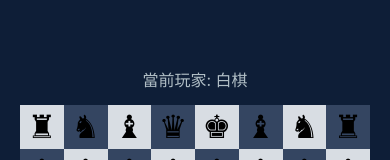
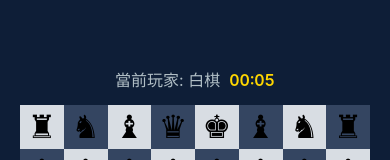
Before and after one commit to frog1014/chess, a React Native app: screen / in a window 390 px wide. Shown: the part 381-541 px from the top of the page. Built offline with nearby package versions, Linux system fonts and the light colour scheme.

Commit message:
feat: pvc is ready

```diff
--- a/src/hooks/usePvC.ts
+++ b/src/hooks/usePvC.ts
@@ -19,21 +19,25 @@ export function usePvC({
   useEffect(() => { onAIMoveRef.current = onAIMove; }, [onAIMove]);
 
   useEffect(() => {
-    console.log('[usePvC] useEffect init called'); // 確認 hook 有掛上去
-    initStockfish(skillLevel)
+    initStockfish(skillLevel);
     return () => { stopStockfish(); };
   }, []);
 
   useEffect(() => {
     if (!isPvC || currentTurn !== COLORS.BLACK) return;
 
-    const fen = boardToFen(board, currentTurn);
-    console.log('[usePvC] AI turn, FEN:', fen);
+    // ✅ 等 1 秒後才呼叫 API
+    const timer = setTimeout(() => {
+      const fen = boardToFen(board, currentTurn);
+      console.log('[usePvC] AI turn, FEN:', fen);
 
-    // ✅ requestAIMove 現在是 async
-    requestAIMove(fen, depth, (move) => {
-      console.log('[usePvC] AI move:', move);
-      onAIMoveRef.current(move.from, move.to);
-    });
+      requestAIMove(fen, depth, (move) => {
+        console.log('[usePvC] AI move received:', move);
+        onAIMoveRef.current(move.from, move.to);
+      });
+    }, 1000);
+
+    // 換手時清除，避免殘留
+    return () => clearTimeout(timer);
   }, [currentTurn, isPvC]);
 }
--- a/src/screens/PlayScreen.tsx
+++ b/src/screens/PlayScreen.tsx
@@ -1,5 +1,5 @@
 import { View, Text, StyleSheet, StatusBar, Platform, TouchableOpacity, ScrollView } from 'react-native';
-import { useState } from 'react';
+import { useEffect, useState } from 'react';
 import { useTranslation } from 'react-i18next';
 import { ChessBoard, type SelectedSquare } from '../components/ChessBoard';
 import {
@@ -27,6 +27,8 @@ export function PlayScreen() {
       setSelectedSquare(null);
     }
   };
+  const [elapsedSeconds, setElapsedSeconds] = useState(0);
+
   // ✅ 新增：接入 AI hook（AI 固定下黑棋）
   usePvC({
     board: gameState.board,
@@ -36,6 +38,16 @@ export function PlayScreen() {
     depth: 10,
     onAIMove: applyMove,
   });
+  // ✅ 加在其他 useState 旁邊
+
+  // ✅ 加在 usePvC 下面
+  useEffect(() => {
+    setElapsedSeconds(0); // 換手時重置
+    const interval = setInterval(() => {
+      setElapsedSeconds(prev => prev + 1);
+    }, 1000);
+    return () => clearInterval(interval);
+  }, [gameState.currentTurn]);
 
   const handleSquarePress = (row: number, col: number) => {
     if (isPvC && gameState.currentTurn === COLORS.BLACK) return;
@@ -211,6 +223,11 @@ export function PlayScreen() {
           </ScrollView>
           <Text style={styles.turnText}>
             {t('game.currentPlayer')}: {playerName}
+            {'  '}
+            <Text style={styles.timerText}>
+              {String(Math.floor(elapsedSeconds / 60)).padStart(2, '0')}:
+              {String(elapsedSeconds % 60).padStart(2, '0')}
+            </Text>
           </Text>
         </View>
       </View>
@@ -546,4 +563,11 @@ const styles = StyleSheet.create({
     shadowRadius: 12,       // 增加擴散範圍
     shadowOffset: { width: 0, height: 0 }, // 均勻向四周發光
   },
+  timerText: {
+    fontSize: 16,
+    color: '#FFD700',
+    fontVariant: ['tabular-nums'], // 數字等寬，避免跳動
+    fontWeight: '600',
+  },
+
 });
```
